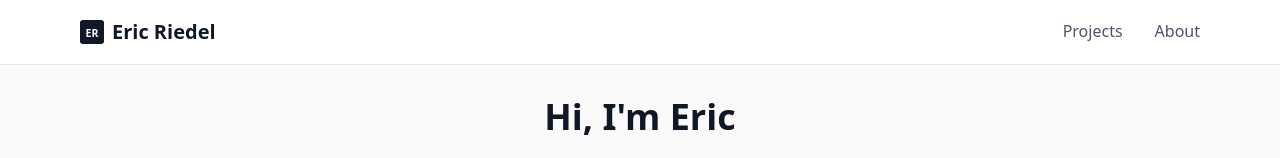
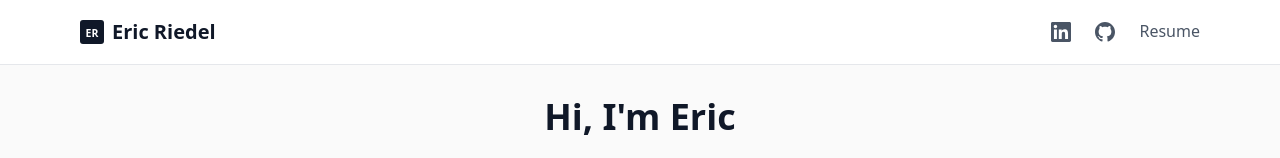
Before and after one commit to emriedel/portfolio-site, a Next.js app: page / in a window 1280 px wide. Shown: the top 158 px of the page. Built offline with nearby package versions, Linux system fonts and the light colour scheme.

Commit message:
Revamped header and added resume

```diff
--- a/src/app/about/page.tsx
+++ /dev/null
@@ -1,31 +0,0 @@
-export default function About() {
-  return (
-    <div className="max-w-4xl mx-auto px-4 py-8">
-      <h1 className="text-4xl font-bold text-gray-900 mb-8">About Eric Riedel</h1>
-
-      <div className="prose prose-lg max-w-none">
-        <p className="text-gray-600 mb-6">
-          I am a software product manager and game designer from Seattle, Washington. I&apos;m passionate about creating unique and engaging gaming experiences
-          that challenge conventional thinking and bring people together through interactive design.
-        </p>
-
-        <p className="text-gray-600 mb-6">
-          My work spans various forms of interactive entertainment, from puzzle hunts and escape room
-          experiences to innovative game mechanics and creative storytelling approaches. Each project
-          represents an exploration of how games can create meaningful connections and memorable moments.
-        </p>
-
-        <div className="bg-white rounded-lg shadow-md p-6 mt-8">
-          <h2 className="text-2xl font-semibold text-gray-900 mb-4">Get In Touch</h2>
-          <p className="text-gray-600">
-            I&apos;m always interested in discussing new projects, collaborating on creative endeavors,
-            or sharing insights about game design. Feel free to reach out!
-          </p>
-          <div className="mt-4 text-gray-500">
-            <p>[Contact information will be added here]</p>
-          </div>
-        </div>
-      </div>
-    </div>
-  );
-}
--- a/src/components/Navigation.tsx
+++ b/src/components/Navigation.tsx
@@ -10,12 +10,19 @@
             <Icon size={24} className="text-gray-900" />
             <span>Eric Riedel</span>
           </Link>
-          <div className="flex space-x-8">
-            <Link href="/" className="text-gray-600 hover:text-gray-900 transition-colors">
-              Projects
+          <div className="flex items-center space-x-6">
+            <Link href="https://www.linkedin.com/in/ericriedel/" target="_blank" rel="noopener noreferrer" className="text-gray-600 hover:text-gray-900 transition-colors">
+              <svg className="w-5 h-5" fill="currentColor" viewBox="0 0 24 24">
+                <path d="M20.447 20.452h-3.554v-5.569c0-1.328-.027-3.037-1.852-3.037-1.853 0-2.136 1.445-2.136 2.939v5.667H9.351V9h3.414v1.561h.046c.477-.9 1.637-1.85 3.37-1.85 3.601 0 4.267 2.37 4.267 5.455v6.286zM5.337 7.433c-1.144 0-2.063-.926-2.063-2.065 0-1.138.92-2.063 2.063-2.063 1.14 0 2.064.925 2.064 2.063 0 1.139-.925 2.065-2.064 2.065zm1.782 13.019H3.555V9h3.564v11.452zM22.225 0H1.771C.792 0 0 .774 0 1.729v20.542C0 23.227.792 24 1.771 24h20.451C23.2 24 24 23.227 24 22.271V1.729C24 .774 23.2 0 22.222 0h.003z"/>
+              </svg>
             </Link>
-            <Link href="/about" className="text-gray-600 hover:text-gray-900 transition-colors">
-              About
+            <Link href="https://github.com/emriedel" target="_blank" rel="noopener noreferrer" className="text-gray-600 hover:text-gray-900 transition-colors">
+              <svg className="w-5 h-5" fill="currentColor" viewBox="0 0 24 24">
+                <path d="M12 0c-6.626 0-12 5.373-12 12 0 5.302 3.438 9.8 8.207 11.387.599.111.793-.261.793-.577v-2.234c-3.338.726-4.033-1.416-4.033-1.416-.546-1.387-1.333-1.756-1.333-1.756-1.089-.745.083-.729.083-.729 1.205.084 1.839 1.237 1.839 1.237 1.07 1.834 2.807 1.304 3.492.997.107-.775.418-1.305.762-1.604-2.665-.305-5.467-1.334-5.467-5.931 0-1.311.469-2.381 1.236-3.221-.124-.303-.535-1.524.117-3.176 0 0 1.008-.322 3.301 1.23.957-.266 1.983-.399 3.003-.404 1.02.005 2.047.138 3.006.404 2.291-1.552 3.297-1.23 3.297-1.23.653 1.653.242 2.874.118 3.176.77.84 1.235 1.911 1.235 3.221 0 4.609-2.807 5.624-5.479 5.921.43.372.823 1.102.823 2.222v3.293c0 .319.192.694.801.576 4.765-1.589 8.199-6.086 8.199-11.386 0-6.627-5.373-12-12-12z"/>
+              </svg>
+            </Link>
+            <Link href="/Eric_Riedel_Resume_2025.pdf" target="_blank" rel="noopener noreferrer" className="text-gray-600 hover:text-gray-900 transition-colors">
+              Resume
             </Link>
           </div>
         </div>
```
Also changed, not shown: 1 other file (tests, documents, lock files or other folders).
